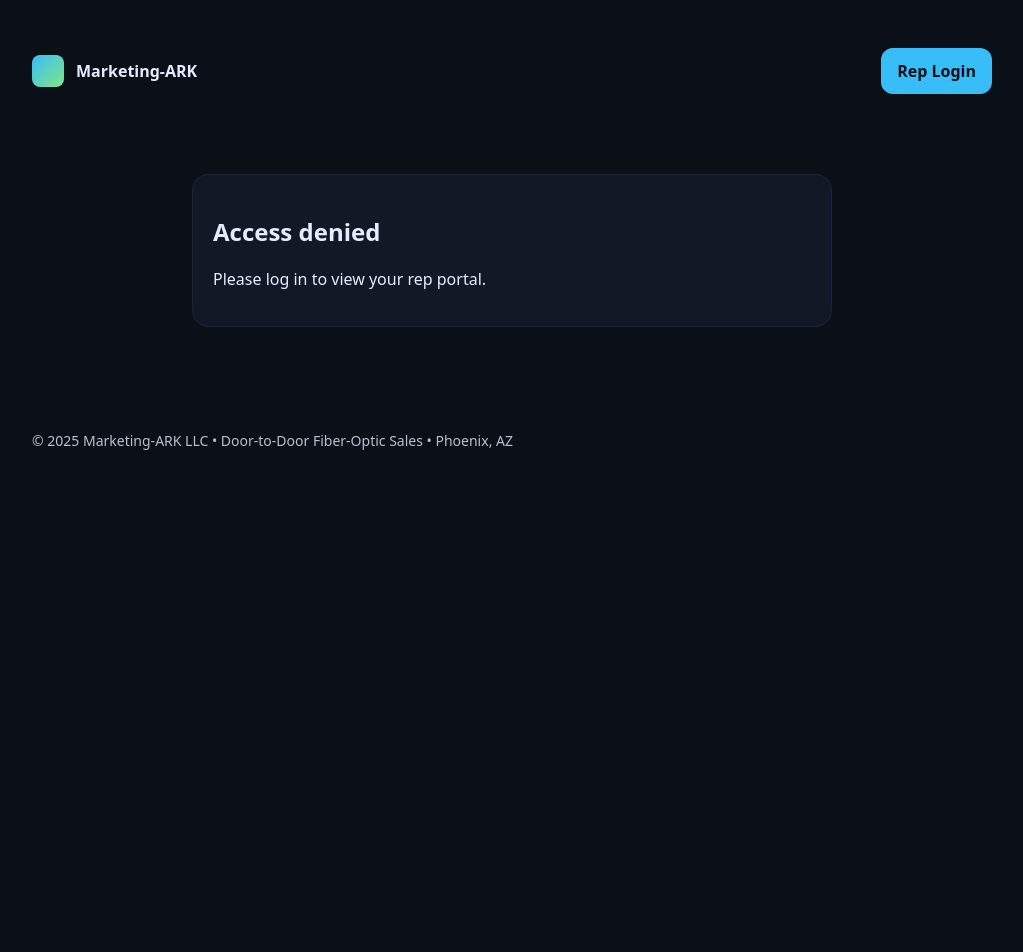
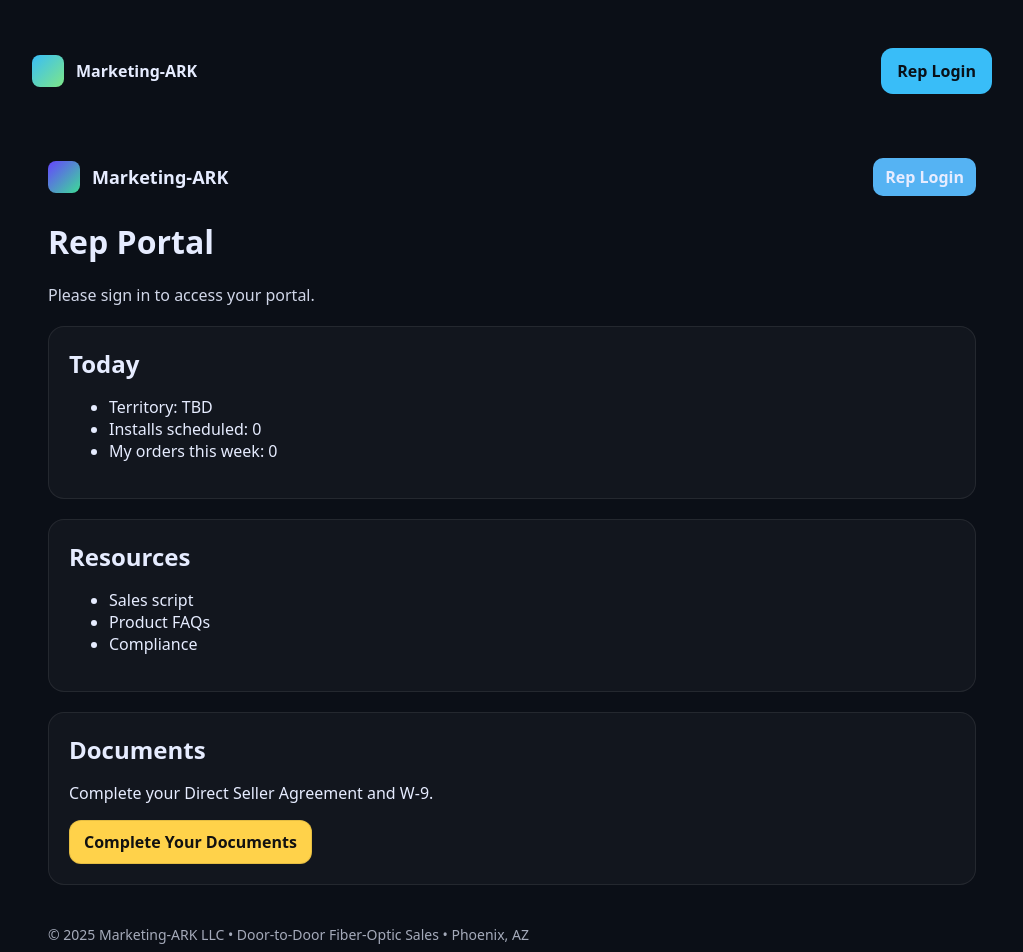
Before and after one commit to noahcasel-sketch/marketing-ark-site, a Next.js app: page /portal in a window 1280 px wide. Shown: the top 952 px of the page, without its empty margins (128-1151 px from the left). Before the commit the page ends 800 px from the top, so only its background shows below. Built offline with nearby package versions, Linux system fonts and the light colour scheme; no server answers.

Commit message:
Update page.tsx

```diff
--- a/app/portal/page.tsx
+++ b/app/portal/page.tsx
@@ -1,50 +1,154 @@
-export const runtime = 'nodejs';
-export const dynamic = 'force-dynamic';
+// app/portal/page.tsx
+export const dynamic = "force-dynamic";
 
-import { createClient } from "../../lib/supabaseServer";
 import Link from "next/link";
+import { cookies } from "next/headers";
+import { createServerClient } from "@supabase/ssr";
 
 export default async function PortalPage() {
-  const supabase = createClient();
-  const { data: { user } } = await supabase.auth.getUser();
-  if (!user) {
-    return (
-      <main style={{ maxWidth: 640, margin: "64px auto" }}>
-        <div className="card">
-          <h2>Access denied</h2>
-          <p>Please <Link href="/login">log in</Link> to view your rep portal.</p>
-        </div>
-      </main>
-    );
-  }
+  // Supabase (server) using cookies
+  const supabase = createServerClient(
+    process.env.NEXT_PUBLIC_SUPABASE_URL!,
+    process.env.NEXT_PUBLIC_SUPABASE_ANON_KEY!,
+    {
+      cookies: {
+        get(name: string) {
+          return cookies().get(name)?.value;
+        },
+        set() {},
+        remove() {},
+      },
+    }
+  );
+
+  const { data: userData } = await supabase.auth.getUser();
+  const user = userData?.user ?? null;
 
   return (
-    <main style={{ maxWidth: 960, margin: "32px auto" }}>
-      <h1>Rep Portal</h1>
-      <p style={{ color: "var(--muted)" }}>Welcome, {user.email}.</p>
-      <section className="grid" style={{ marginTop: 16 }}>
-        <div className="card">
-          <h3>Today</h3>
+    <main style={{ maxWidth: 1100, margin: "48px auto", padding: "0 16px" }}>
+      {/* Header */}
+      <div style={{ display: "flex", justifyContent: "space-between", alignItems: "center", marginBottom: 24 }}>
+        <div style={{ display: "flex", alignItems: "center", gap: 12 }}>
+          <div
+            style={{
+              width: 32, height: 32, borderRadius: 8,
+              background: "linear-gradient(135deg,#64f,#3ddc97)",
+            }}
+          />
+          <div style={{ fontWeight: 700, fontSize: 18 }}>Marketing-ARK</div>
+        </div>
+
+        {/* Right-side auth area */}
+        <div style={{ display: "flex", alignItems: "center", gap: 10 }}>
+          {user ? (
+            <>
+              <span style={{ opacity: 0.9 }}>{user.email}</span>
+              <Link
+                href="/logout"
+                style={{
+                  background: "#55b3f3",
+                  padding: "8px 12px",
+                  borderRadius: 10,
+                  fontWeight: 600,
+                }}
+              >
+                Log out
+              </Link>
+            </>
+          ) : (
+            <Link
+              href="/login"
+              style={{
+                background: "#55b3f3",
+                padding: "8px 12px",
+                borderRadius: 10,
+                fontWeight: 600,
+              }}
+            >
+              Rep Login
+            </Link>
+          )}
+        </div>
+      </div>
+
+      <h1 style={{ marginTop: 0 }}>Rep Portal</h1>
+      <p style={{ marginTop: 4, opacity: 0.9 }}>
+        {user ? <>Welcome, <strong>{user.email}</strong>.</> : <>Please sign in to access your portal.</>}
+      </p>
+
+      {/* Grid cards */}
+      <div
+        style={{
+          display: "grid",
+          gap: 20,
+          gridTemplateColumns: "1fr",
+          marginTop: 20,
+        }}
+      >
+        {/* Today */}
+        <section style={cardStyle}>
+          <h2 style={cardTitle}>Today</h2>
           <ul>
             <li>Territory: TBD</li>
             <li>Installs scheduled: 0</li>
             <li>My orders this week: 0</li>
           </ul>
-        </div>
-        <div className="card">
-          <h3>Resources</h3>
+        </section>
+
+        {/* Resources */}
+        <section style={cardStyle}>
+          <h2 style={cardTitle}>Resources</h2>
           <ul>
-            <li><a href="#">Sales script</a></li>
-            <li><a href="#">Product FAQs</a></li>
-            <li><a href="#">Compliance</a></li>
+            <li>Sales script</li>
+            <li>Product FAQs</li>
+            <li>Compliance</li>
           </ul>
-        </div>
-        <div className="card">
-          <form action="/logout" method="post">
-            <button className="btn" type="submit">Log out</button>
-          </form>
-        </div>
-      </section>
+        </section>
+
+        {/* Documents */}
+        <section style={cardStyle}>
+          <h2 style={cardTitle}>Documents</h2>
+          <p>Complete your Direct Seller Agreement and W-9.</p>
+          <Link
+            href="/portal/contract"
+            style={{
+              display: "inline-block",
+              background: "#ffd24a", // yellow
+              color: "#111",
+              padding: "10px 14px",
+              borderRadius: 12,
+              fontWeight: 700,
+              border: "1px solid rgba(0,0,0,0.1)",
+            }}
+          >
+            Complete Your Documents
+          </Link>
+        </section>
+      </div>
+
+      <style>{`
+        @media (min-width: 960px) {
+          div[style*="grid-template-columns: 1fr"] {
+            grid-template-columns: 1fr 1fr 1fr;
+          }
+        }
+      `}</style>
+
+      <footer style={{ marginTop: 40, opacity: 0.7, fontSize: 14 }}>
+        © 2025 Marketing-ARK LLC • Door-to-Door Fiber-Optic Sales • Phoenix, AZ
+      </footer>
     </main>
   );
 }
+
+const cardStyle: React.CSSProperties = {
+  background: "rgba(255,255,255,0.03)",
+  border: "1px solid rgba(255,255,255,0.08)",
+  borderRadius: 16,
+  padding: 20,
+};
+
+const cardTitle: React.CSSProperties = {
+  marginTop: 0,
+  marginBottom: 12,
+};
```
